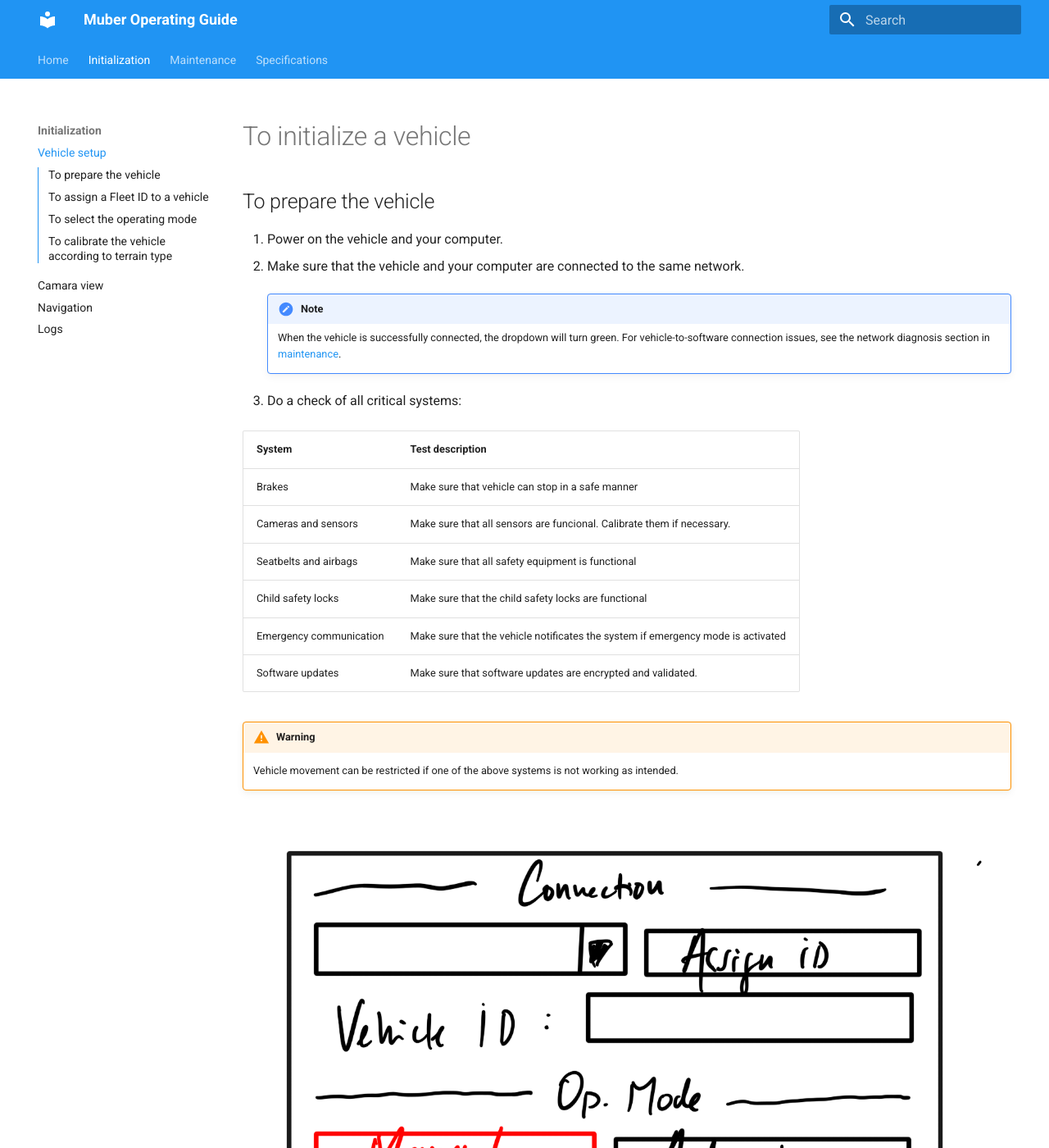
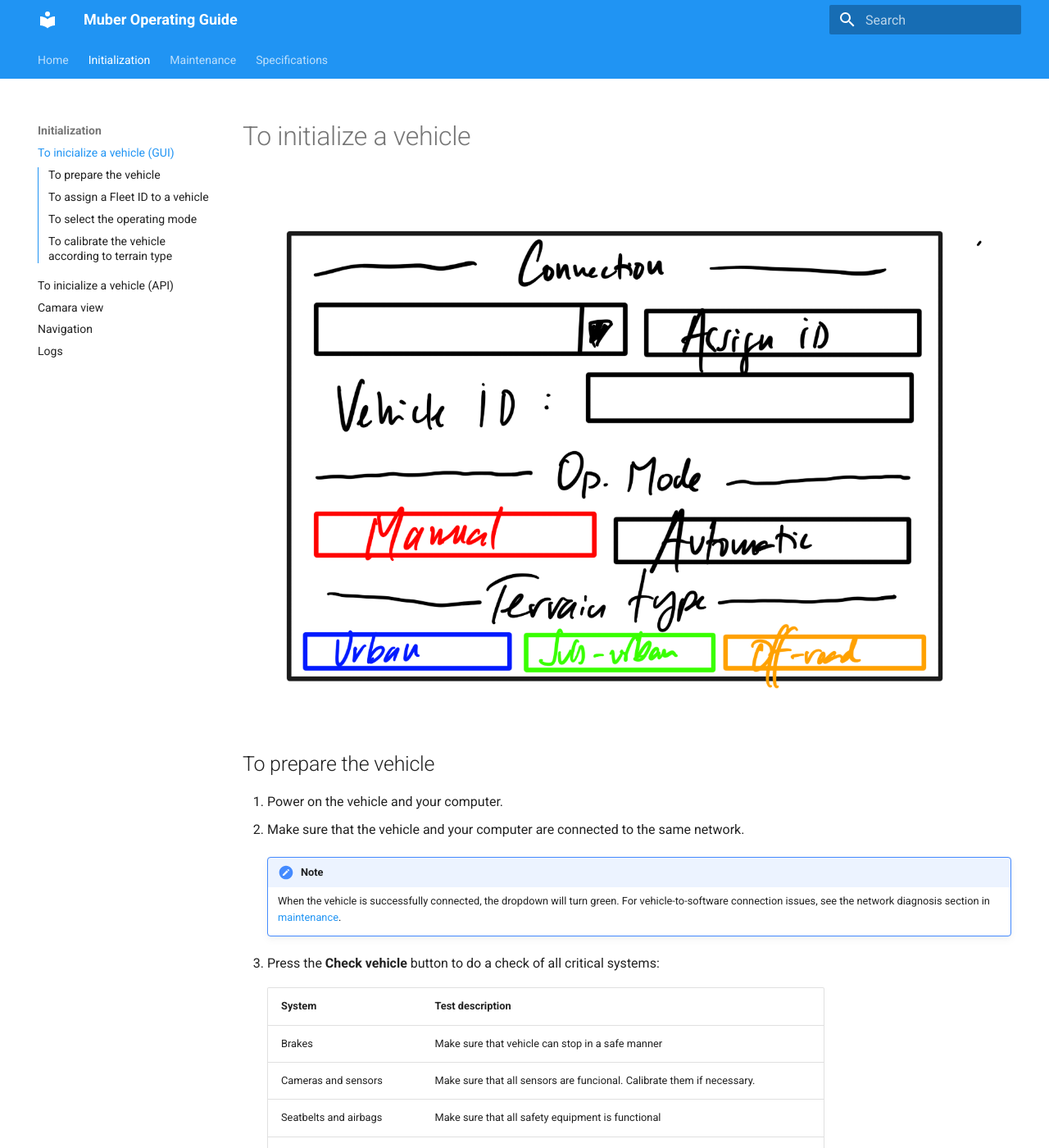
Before and after one commit to JArauj0/Muber_git, an MkDocs documentation site: the page built from docs/Initialization/setup.md, in a window 1280 px wide and 1400 px high. Shown: the whole window at 82% size. Built offline with MkDocs 1.6.1 and Material for MkDocs 9.7.7, drawn with Linux system fonts in a browser that asks for light colours.

Commit message:
07062025 release

```diff
--- a/docs/Initialization/setup.md
+++ b/docs/Initialization/setup.md
@@ -1,4 +1,6 @@
 # To initialize a vehicle
+
+![setupimage](../images/setup.png)
 
 ## To prepare the vehicle
 1. Power on the vehicle and your computer.
@@ -8,21 +10,19 @@
         When the vehicle is successfully connected, the dropdown will turn green.
         For vehicle-to-software connection issues, see the network diagnosis section in [maintenance](../Maintenance/tips.md).
 
-3. Do a check of all critical systems:
+3. Press the **Check vehicle** button to do a check of all critical systems:
 
-| System | Test description |
-|--------|------------------|
-| Brakes | Make sure that vehicle can stop in a safe manner |
-| Cameras and sensors | Make sure that all sensors are funcional. Calibrate them if necessary. |
-| Seatbelts and airbags | Make sure that all safety equipment is functional |
-| Child safety locks | Make sure that the child safety locks are functional |
-| Emergency communication | Make sure that the vehicle notificates the system if emergency mode is activated |
-| Software updates | Make sure that software updates are encrypted and validated. |
+    | System | Test description |
+    |--------|------------------|
+    | Brakes | Make sure that vehicle can stop in a safe manner |
+    | Cameras and sensors | Make sure that all sensors are funcional. Calibrate them if necessary. |
+    | Seatbelts and airbags | Make sure that all safety equipment is functional |
+    | Child safety locks | Make sure that the child safety locks are functional |
+    | Emergency communication | Make sure that the vehicle notificates the system if emergency mode is activated |
+    | Software updates | Make sure that software updates are encrypted and validated. |
 
-!!! warning
-    Vehicle movement can be restricted if one of the above systems is not working as intended.
-
-![setupimage](../images/setup.png)
+    !!! warning
+        Vehicle movement can be restricted if one of the above systems is not working as intended.
 
 ## To assign a **Fleet ID** to a vehicle
 
--- a/mkdocs.yml
+++ b/mkdocs.yml
@@ -1,23 +1,8 @@
-theme:
-  name: material
-  features:
-    - navigation.tabs       # Tabs for sections
-    - navigation.top        # Back-to-top button
-    - search.highlight      # Search highlighting
-    - toc.integrate         # Auto-generated TOC
-  palette:
-    - primary: blue
-
-markdown_extensions:
-  - admonition  # Required for basic !!! notes
-  - pymdownx.details  # Required for collapsible notes
-  - pymdownx.superfences  # For code blocks inside notes
-
-site_name: Muber Operating Guide
 nav:
   - Home: index.md
   - Initialization:
-    - Vehicle setup: Initialization/setup.md
+    - To inicialize a vehicle (GUI): Initialization/setup.md
+    - To inicialize a vehicle (API): Initialization/setup_api.md
     - Camara view: Initialization/camera.md
     - Navigation: Initialization/nav.md
     - Logs: Initialization/logs.md
@@ -25,3 +10,27 @@ nav:
       - Maintenance program: Maintenance/index.md
       - Tips and tricks: Maintenance/tips.md
   - Specifications: Specifications/index.md
+
+theme:
+  name: material
+  features:
+    - navigation.tabs
+    - navigation.top
+    - search.highlight
+    - toc.integrate
+    - content.code.copy
+  palette:
+    - primary: blue
+
+markdown_extensions:
+  - pymdownx.highlight:
+      anchor_linenums: true
+      line_spans: __span
+      pygments_lang_class: true
+  - pymdownx.inlinehilite
+  - pymdownx.snippets
+  - pymdownx.superfences
+  - admonition
+  - pymdownx.details
+
+site_name: Muber Operating Guide
```
Also changed, not shown: docs/Initialization/logs.md (+1 -1 lines), docs/Initialization/nav.md (+1 -1 lines), docs/Initialization/setup_api.md (added, +198 -0 lines), docs/about.md (deleted, +0 -80 lines), docs/images/Untitled 10.png (deleted), docs/images/Untitled 8.png (deleted), docs/images/Untitled 9.png (deleted), docs/images/overview.png, 2 other files.
